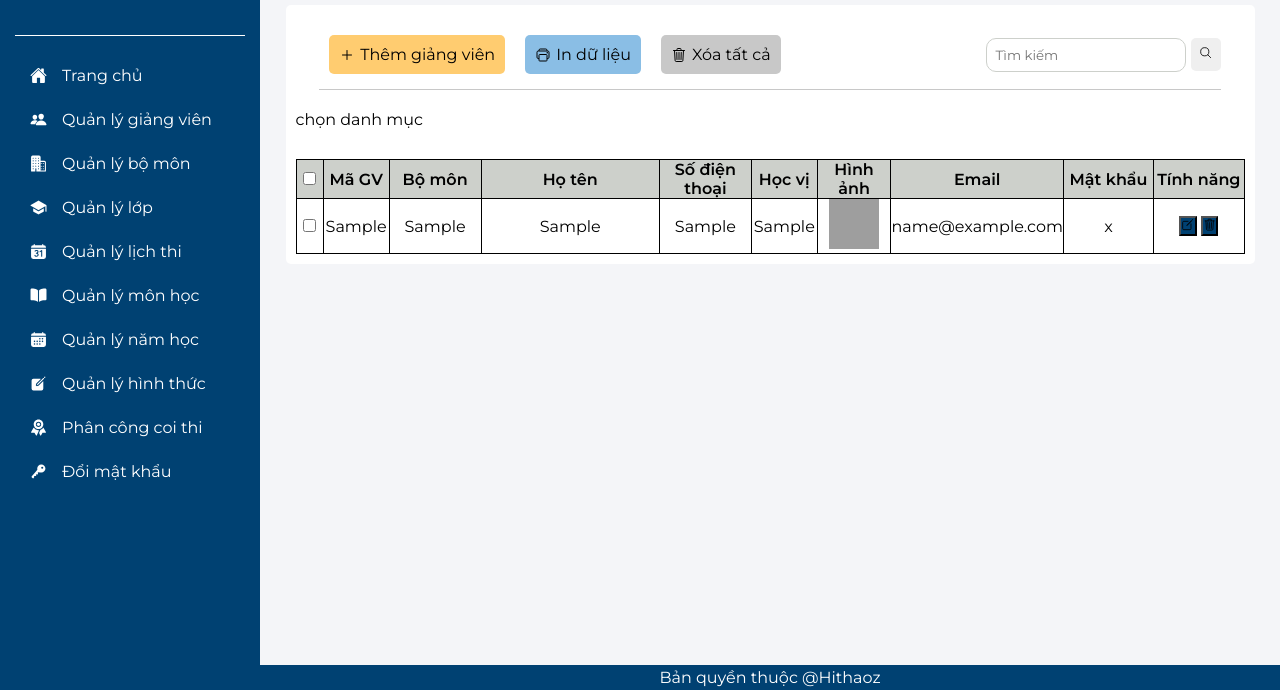
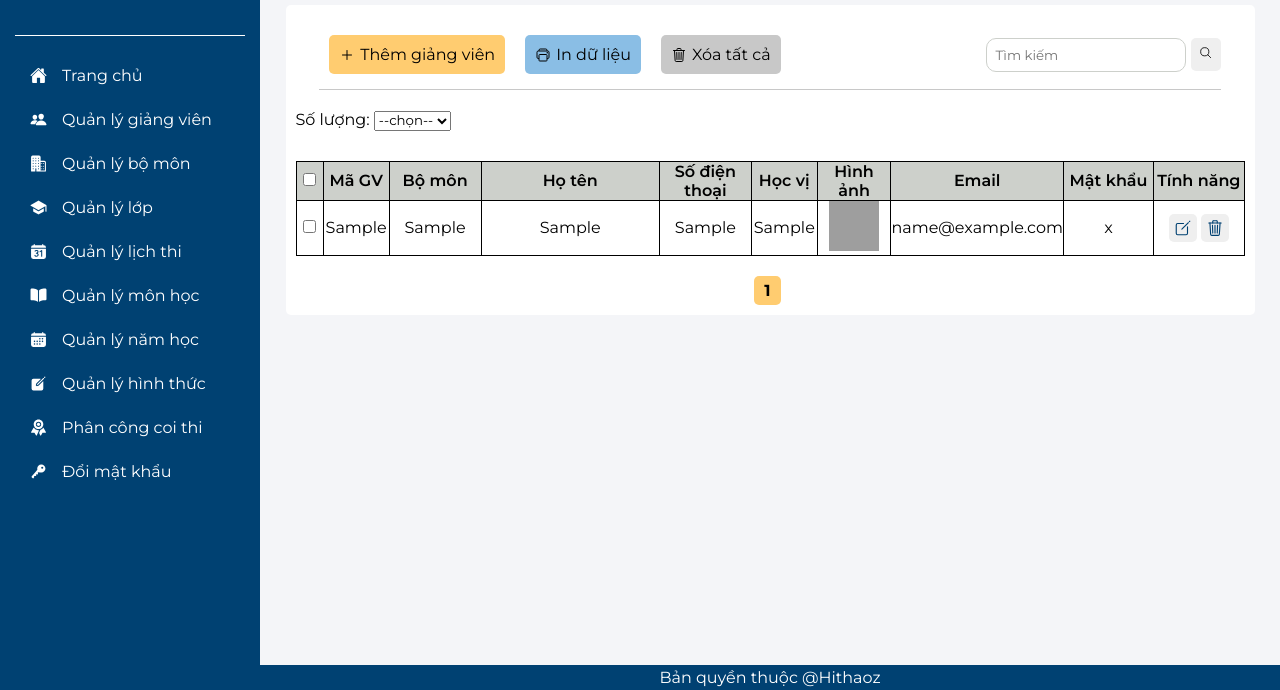
Before and after one commit to Hieu-Thao/cn-da20ttb-lethihieuthao-coithi-php, a PHP site: page /QLGV.php in a window 1280 px wide. Shown: the part 110-800 px from the top of the page. Run offline with PHP 8.4, Linux system fonts and the light colour scheme; the visitor is signed in with stand-in values (Sample User, id 1); tables that the repository leaves empty or names only in its code hold one stand-in row (values such as "Sample post"); data that the repository does not hold is empty; grey boxes are pictures that could not be loaded.

Commit message:
phan trang

```diff
--- a/QLGV.php
+++ b/QLGV.php
@@ -2,10 +2,13 @@
 include("header_admin.php");
 ?>
 
-<style>
+<script>
+    // JavaScript để tự động gửi biểu mẫu khi giá trị dropdown thay đổi
+    function updateResultsPerPage() {
+        document.getElementById("pagination-form").submit();
+    }
+</script>
 
-
-</style>
 
 <div>
     <div class="top-center">
@@ -33,8 +36,17 @@ include("header_admin.php");
             </div>
         </div>
         <div class="cdm">
-            <p>chọn danh mục
-            <p>
+            <form method="get" action="" id="pagination-form">
+                <label for="itemsPerPage">Số lượng:</label>
+                <select name="itemsPerPage" id="itemsPerPage" onchange="updateResultsPerPage()">
+                    <option value="2">--chọn--</option>
+                    <option value="2">2</option>
+                    <option value="4">4</option>
+                    <option value="6">6</option>
+                    <option value="10">10</option>
+
+                </select>
+            </form>
         </div>
         <div class="table">
             <table width="100%" class="table-content">
@@ -52,13 +64,25 @@ include("header_admin.php");
                 </tr>
                 <?php
                 include("ketnoi.php");
-                $sql = "select * from giangvien";
+
+                // Các biến về phân trang và số lượng mục
+                $items_per_page = isset($_GET['itemsPerPage']) ? (int)$_GET['itemsPerPage'] : 5;
+                $page = isset($_GET['page']) ? (int)$_GET['page'] : 1; // Chuyển đổi sang số nguyên
+                $offset = ($page - 1) * $items_per_page;
+
+                // Chỉnh sửa câu truy vấn SQL dựa trên số lượng mục được chọn
+                if ($items_per_page == 'all') {
+                    $sql = "SELECT * FROM giangvien";
+                } else {
+                    $sql = "SELECT * FROM giangvien LIMIT $offset, $items_per_page";
+                }
+
                 $kq = mysqli_query($conn, $sql) or die("Không thể xuất thông tin người dùng " . mysqli_error());
 
                 while ($row = mysqli_fetch_array($kq)) {
 
                     $bomons = $row["mabomon"];
-                    $sql2 = "select * from bomon where mabomon='" . $bomons . "'";
+                    $sql2 = "SELECT * FROM bomon WHERE mabomon='" . $bomons . "'";
                     $kq2 = mysqli_query($conn, $sql2) or die("Không thể xuất thông tin người dùng " . mysqli_error());
                     $bomon = mysqli_fetch_array($kq2);
 
@@ -79,14 +103,25 @@ include("header_admin.php");
                     </td>";
                     echo "</tr>";
                 }
+
+                // Tính toán số trang và trang hiện tại
+                $total_items = mysqli_num_rows(mysqli_query($conn, "SELECT * FROM giangvien"));
+                $number_of_pages = ceil($total_items / $items_per_page);
+                $current_page = isset($_GET['page']) ? (int)$_GET['page'] : 1;
+
                 ?>
             </table>
-
-
+            <div class="sotrang">
+                <?php
+                for ($page = 1; $page <= $number_of_pages; $page++) {
+                    $active_class = ($page == $current_page) ? 'active' : ''; // Kiểm tra xem có phải là trang hiện tại không
+                    echo '<a href="?page=' . $page . '&itemsPerPage=' . $items_per_page . '" class="' . $active_class . '">' . $page . '</a> ';
+                }
+                ?>
+            </div>
         </div>
     </div>
 </div>
-
 <?php
 include("footer_admin.php");
 ?>
--- a/css_admin.css
+++ b/css_admin.css
@@ -201,6 +201,7 @@ html{
     flex-wrap: wrap;
     padding: 10px 10px;
     flex-direction: column;
+    margin-bottom: 30px;
 }
 
 /* các button */
@@ -283,5 +284,41 @@ table, th, td{
 }
 
 .table-icon button{
-    background-color: #004172;
+    padding: 5px 5px;
+    border-radius: 5px;
+    border: none;
 }
+
+.table-icon button ion-icon {
+    margin: 0 auto;
+    color: #004172;
+    display: flex;
+    align-items: center;
+    font-size: 18px;
+}
+
+.sotrang {
+    display: flex;
+    justify-content: center;
+    align-items: center;
+    margin-top: 20px; /* Điều chỉnh khoảng cách trên trang nếu cần */
+}
+
+.sotrang{
+    font-weight: bold;
+    gap: 10px;
+}
+
+.sotrang a{
+    text-decoration: none;
+    color: #004172;
+}
+
+.sotrang a.active {
+    background-color: #FFCC70;
+    color: #000000;
+    padding: 5px 10px;
+    border-radius: 5px;
+    margin-right: 5px;
+    text-decoration: none;
+}
```
